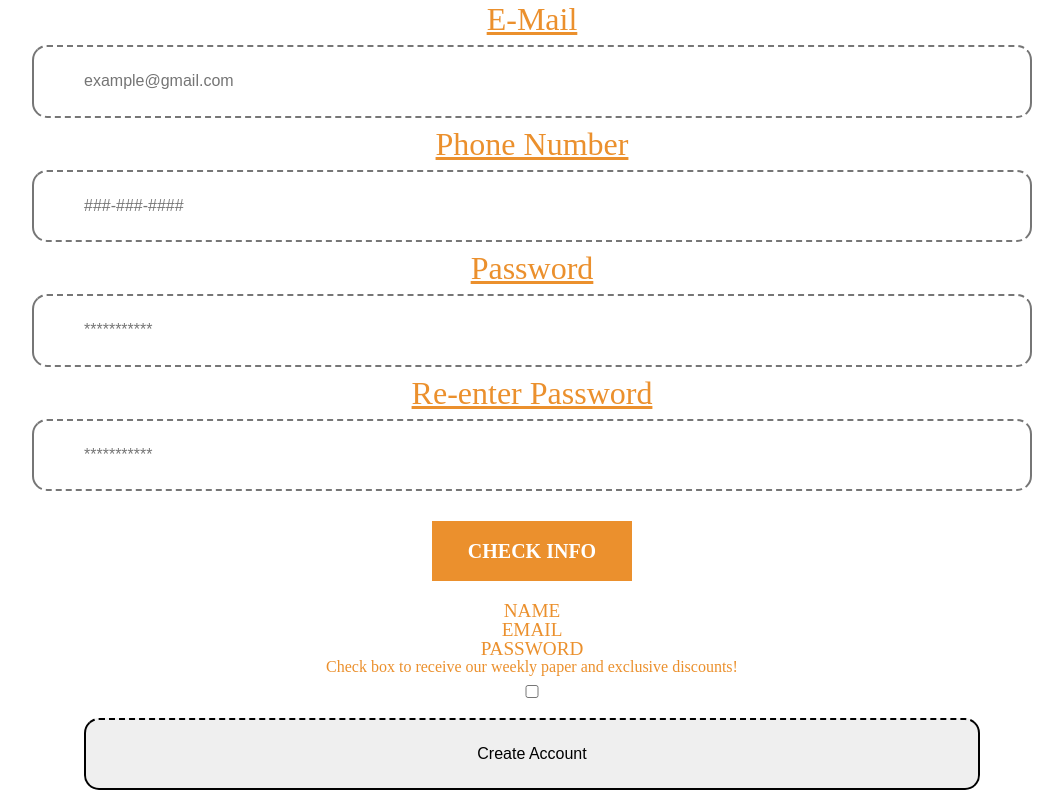
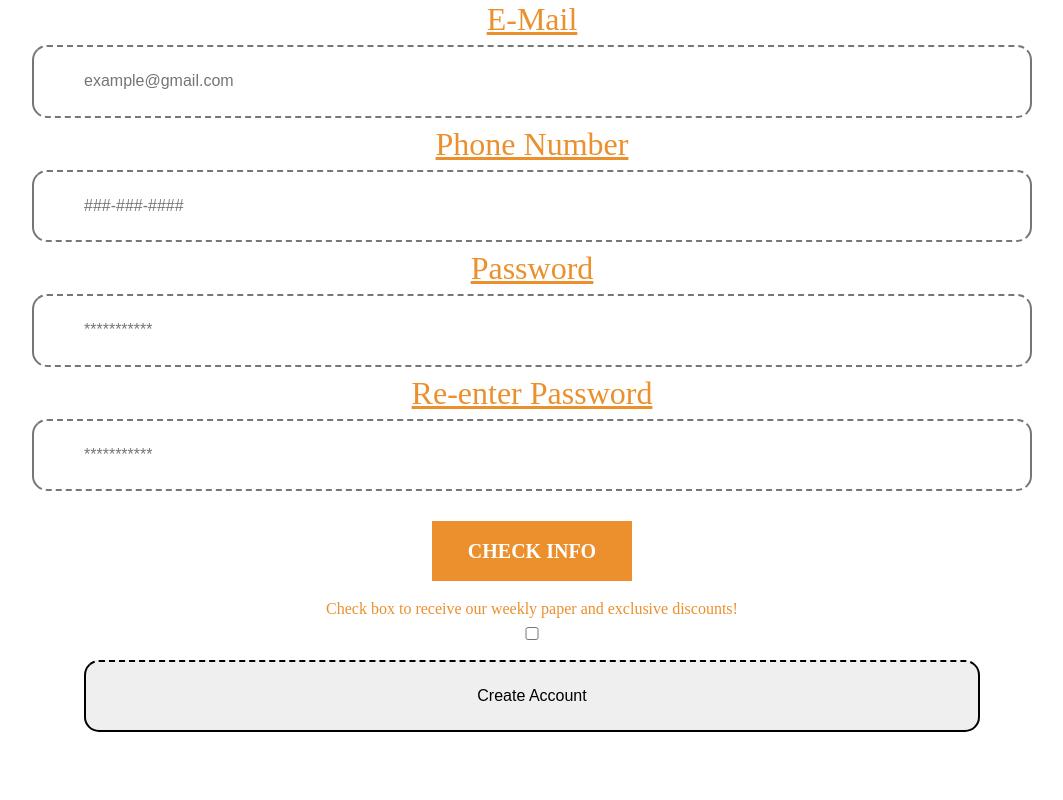
Before and after one commit to ITMD362-dportales/Project-1, a plain HTML site: page index.html in a window 1280 px wide. Shown: the part 488-1288 px from the top of the page, without its empty margins (108-1171 px from the left). After the commit the page ends 1230 px from the top, so only its background shows below. Drawn offline with Linux system fonts and the light colour scheme.

Commit message:
removing past html tags
(replaced in javascript file)

```diff
--- a/index.html
+++ b/index.html
@@ -41,9 +41,6 @@
 
     <!-- java button to check  info and show info -->
     <div id="entrybutton">CHECK INFO</div>
-    <p id="nameout">NAME</p>
-    <p id="emailout">EMAIL</p>
-    <p id="passout">PASSWORD</p>
 
     <h3>Check box to receive our weekly paper and exclusive discounts!</h3>
     <input type="checkbox" name="agree">
--- a/js/script.js
+++ b/js/script.js
@@ -19,8 +19,7 @@ function ver(){
 	alert("Name: " + na.value  + "\n" +
 	"Email: " + em.value  + "\n" +
 	"Phone Number: " + pn.value  + "\n" +
-	"Password: " + ps.value  + "\n" +
-	);
+	"Password: " + ps.value);
 
   });
 }
```
